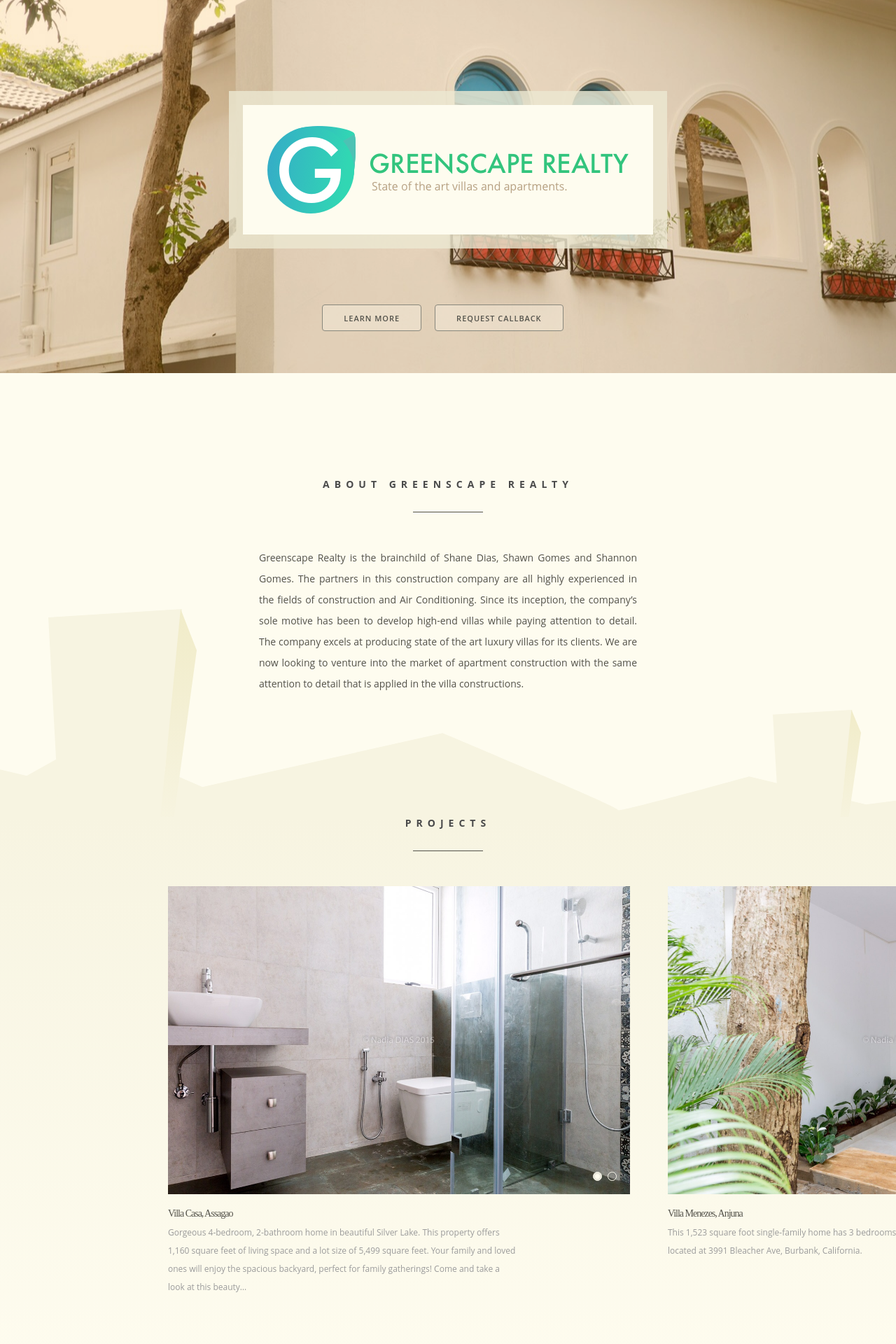
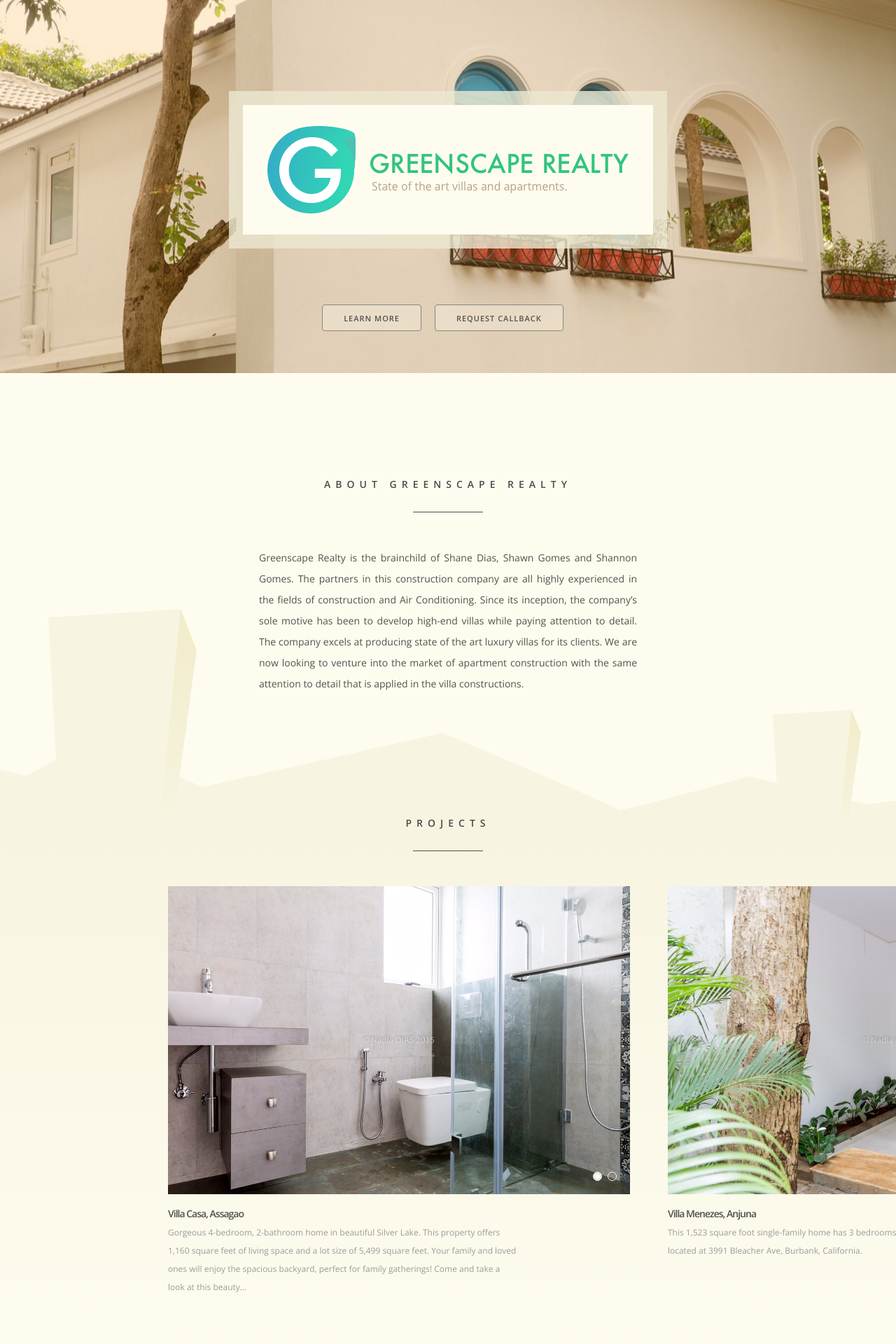
Before and after one commit to HashCookies/greenscape-realty, a Jekyll site: the page built from index.html, in a window 1280 px wide. Shown: the top 1920 px of the page at 70% size. Built offline with Jekyll 4.4.1, drawn with Linux system fonts in a browser that asks for light colours.

Commit message:
Add fonts

```diff
--- a/_includes/head.html
+++ b/_includes/head.html
@@ -5,6 +5,9 @@
 
     <title>Greenscape Realty</title>
 
+    <link href="https://fonts.googleapis.com/css?family=Open+Sans:400,600" rel="stylesheet">
+
+
     <link rel="stylesheet" href="{{ "css/main.css" | prepend: site.baseurl }}">
     <link rel="canonical" href="{{ page.url | replace:'index.html','' | prepend: site.baseurl | prepend: site.url }}">
     <link rel="shortcut icon" type="image/png" href="{{ "assets/images/favicon.png" | prepend: site.baseurl }}" >
--- a/css/main.scss
+++ b/css/main.scss
@@ -6,7 +6,8 @@
 $lightYellow: #FEFCEF;
 $medYellow: #EFE8BC;
 $dark: #53524B;
-$altSans: "Futura";
+$font: "Open Sans", "Helvetica Neue", sans-serif;
+$altSans: $font;
 $vib: #F6A623;
 
 @import 'normalize';
@@ -16,7 +17,7 @@
 
 
 body {
-  font-family: "Open Sans";
+  font-family: $font;
   background: $lightYellow;
   color: $dark;
 }
@@ -27,7 +28,7 @@
 }
 
 .cover-section {
-  background: url('/images/property8.jpeg') center no-repeat;
+  background: url('../images/property8.jpeg') center no-repeat;
   background-size: cover;
   position: relative;
   .btn-group {
@@ -49,7 +50,7 @@
   z-index: 20;
   margin: 0 auto;
   position: relative;
-  background: $lightYellow url('/images/logo-greenscape-realty.png') center no-repeat;
+  background: $lightYellow url('../images/logo-greenscape-realty.png') center no-repeat;
   width: 516px;
   height: 125px;
   padding: 30px 50px 30px 20px;
@@ -76,6 +77,7 @@
   color: #4A4A4A;
   letter-spacing: 7px;
   text-align: center;
+  font-family: $altSans;
   &:after {
     content: " ";
     display: block;
@@ -88,7 +90,7 @@
 
 .intro-section {
   padding-top: 150px;
-  background: url('/images/gs-bg.svg') center bottom no-repeat;
+  background: url('../images/gs-bg.svg') center bottom no-repeat;
   padding-bottom: 350px;
   .container {
     max-width: 540px;
@@ -127,6 +129,7 @@
     font-size: 14px;
     margin-bottom: 5px;
     font-family: $altSans;
+    font-weight: bold;
   }
   .flexslider {
   }
```
